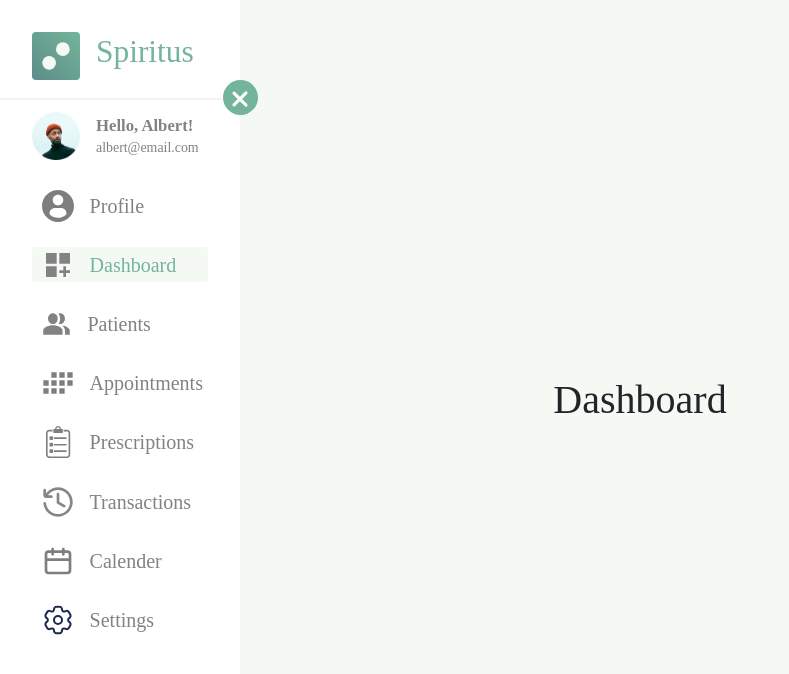
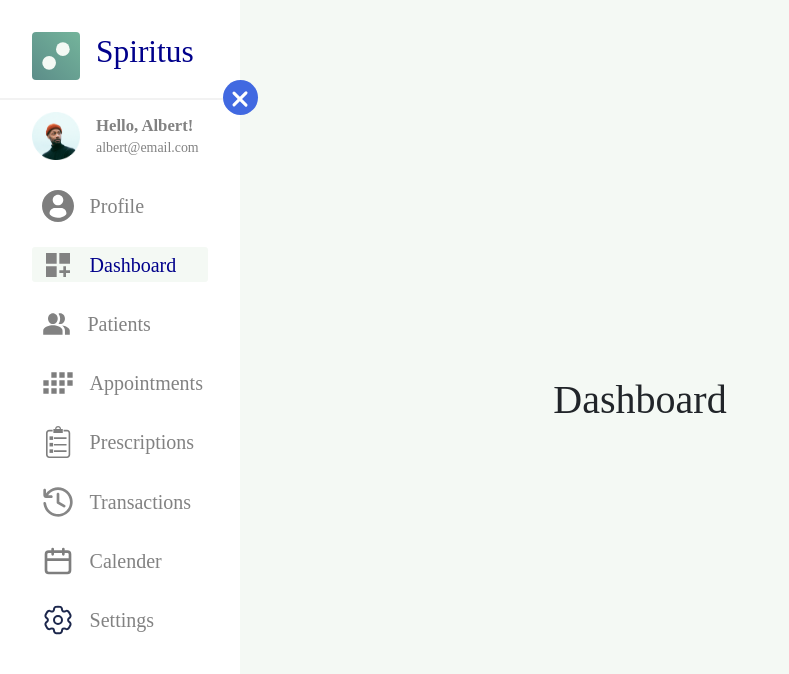
Before and after one commit to sudheeshpoolakkal/spiritus, a React (Vite) app in the folder Spiritus/: page / in a window 1280 px wide. Shown: the top 674 px of the page, without its empty margins (0-789 px from the left). Built offline with nearby package versions, Linux system fonts and the light colour scheme.

Commit message:
changed the variable  to a value of blue

```diff
--- a/Spiritus/src/styles/_variables.scss
+++ b/Spiritus/src/styles/_variables.scss
@@ -1,7 +1,7 @@
 // colors
 $darkGreen: #5c8d89;
-$green: #74b49b;
-$lightGreen: #a7d7c5;
+$blue: #00008b;
+$lightGreen: #4169e1;
 $veryLightGreen: #f4f9f4;
 $darkGrey: #828282;
 $white: #ffffff;
--- a/Spiritus/src/styles/main.scss
+++ b/Spiritus/src/styles/main.scss
@@ -31,7 +31,7 @@ h1{
 
         h2.title{
             font-size:31.42px;
-            color: $green;
+            color: $blue;
             padding: 0 0 0 1rem;
         }
     }
@@ -70,7 +70,7 @@ h1{
     .burgerContainer{
 
         content: "";
-        background-color: $green;
+        background-color: $lightGreen;
         position: absolute;
         right: calc(-35px / 2);
         top: 5rem;//calc(9rem / 1.15);
@@ -105,7 +105,7 @@ h1{
 
         .burgerMenu{
             content: "";
-            background-color: $green;
+            background-color: $lightGreen;
             position: relative;
             z-index: 1;
             width: 20px;
@@ -183,7 +183,7 @@ h1{
                 background-color: $veryLightGreen;
 
             a{
-                color: $green;
+                color: $blue;
             }
             }
             li:hover{
```
Also changed, not shown: 1 other file (tests, documents, lock files or other folders).
